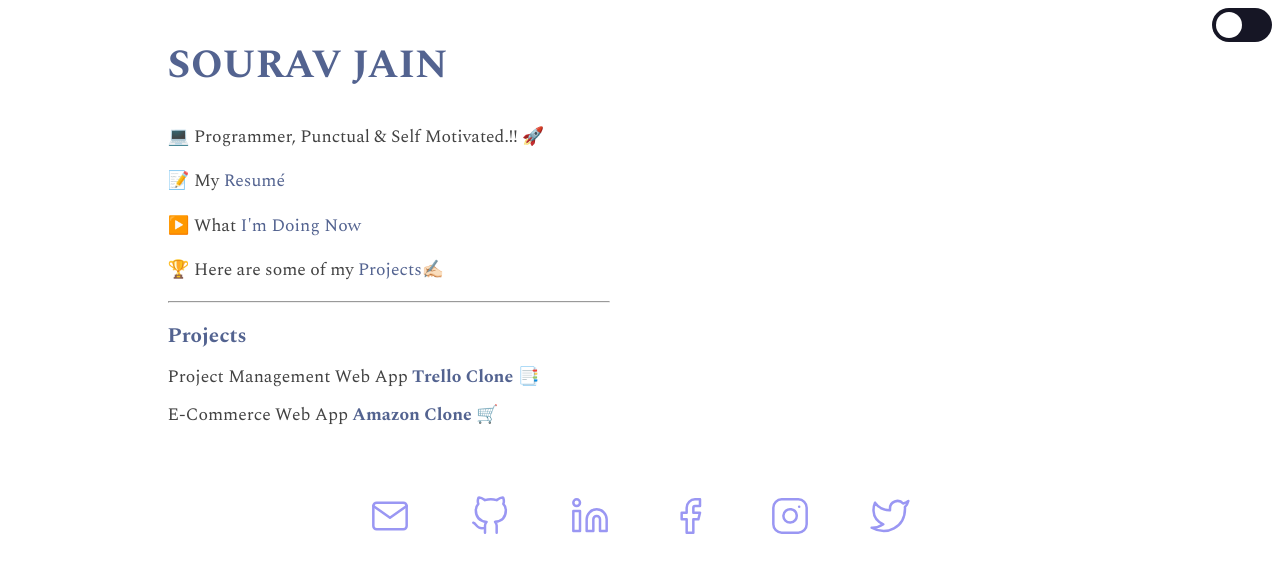
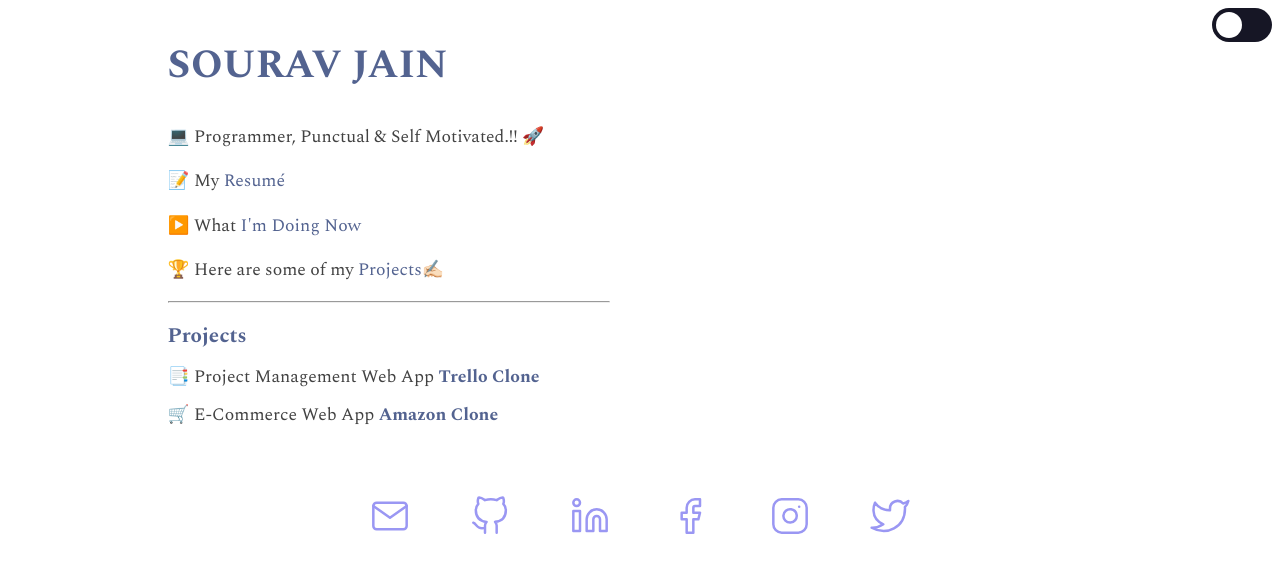
Before and after one commit to thesouravjain/myPortfolio, an Angular app: page /projects in a window 1280 px wide. Shown: the top 572 px of the page. Built offline with nearby package versions, Linux system fonts and the light colour scheme.

Commit message:
Update projects.component.html

```diff
--- a/src/app/components/projects/projects.component.html
+++ b/src/app/components/projects/projects.component.html
@@ -1,10 +1,9 @@
 <div>
     <h2><b>Projects</b></h2>
     <div class="project">
-      <p>Project Management Web App <b><a href="https://trello-souravjain.herokuapp.com/" target="_blank">Trello Clone</a></b> 📑</p>
+      <p>📑 Project Management Web App <b><a href="https://trello-souravjain.herokuapp.com/" target="_blank">Trello Clone</a></b></p>
     </div>
     <div class="project">
-      <p>E-Commerce Web App <b><a href="https://souravjain-clone-amaze.web.app/" target="_blank">Amazon Clone</a></b> 🛒</p>
+      <p>🛒 E-Commerce Web App <b><a href="https://souravjain-clone-amaze.web.app/" target="_blank">Amazon Clone</a></b></p>
     </div>
-
 </div>
```
